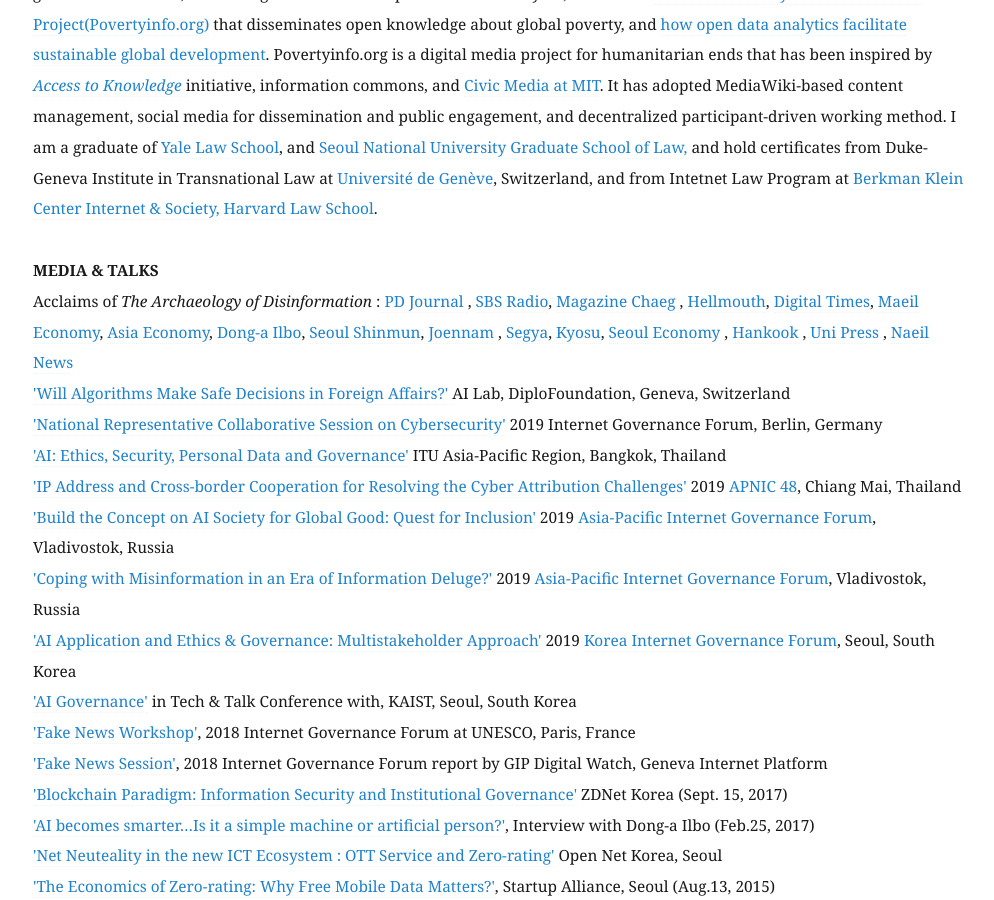
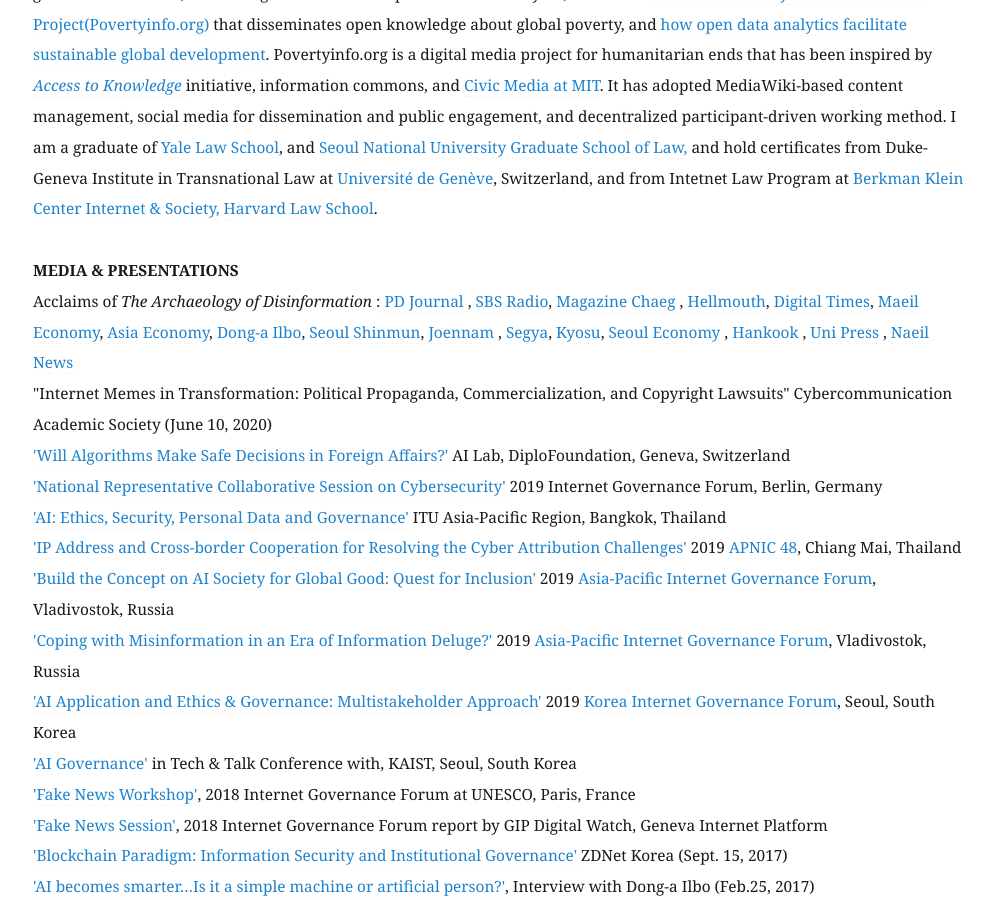
Before and after one commit to eunchangchoi/eunchangchoi.github.io, a Jekyll site: the page built from index.md, in a window 1280 px wide and 900 px high, scrolled down 1891 px. Shown: the whole window, without its empty margins (67-1061 px from the left). Built offline with Jekyll 4.4.1, drawn with Linux system fonts in a browser that asks for light colours.

Commit message:
Update index.md

```diff
--- a/index.md
+++ b/index.md
@@ -31,9 +31,10 @@
 <br>
 <br>
 
- <strong> MEDIA & TALKS </strong> <br>
+ <strong> MEDIA & PRESENTATIONS </strong> <br>
  Acclaims of<i> The Archaeology of Disinformation </i>:<a href="https://www.pdjournal.com/news/articleView.html?idxno=71119"> PD Journal </a>, <a href="http://radio.sbs.co.kr/gorealra/player/?podId=P0000000874&vodId=V0000328499"> SBS Radio</a>, <a href="https://bit.ly/3aVFA4z"> Magazine Chaeg </a>, <a href="https://www.youtube.com/watch?v=MpeoOBXadZ8&feature=youtu.be&t=241"> Hellmouth</a>, <a href="http://www.dt.co.kr/contents.html?article_no=2020030302103869061001"> Digital Times</a>, <a href="https://www.mk.co.kr/news/culture/view/2020/02/155878"> Maeil Economy</a>, <a href="https://www.asiae.co.kr/article/2020022811050161321&mobile=Y"> Asia Economy</a>, <a href="http://www.donga.com/news/article/all/20200216/99724450/1"> Dong-a Ilbo</a>, <a href="https://www.seoul.co.kr/news/newsView.php?id=20200313020005&wlog_tag3=naver">Seoul Shinmun</a>,<a href="https://www.jnilbo.com/2020/02/20/2020022015101829561/"> Joennam </a>, <a href="http://www.segye.com/newsView/20200214510584?OutUrl=naver"> Segya</a>, <a href="https://www.kyosu.net/news/articleView.html?idxno=48054"> Kyosu</a>, <a href="https://www.sedaily.com/NewsVIew/1YYX4ZYYI0"> Seoul Economy </a>, <a href="https://www.hankookilbo.com/News/Read/202002131753026467">Hankook </a>, <a href="https://www.unipress.co.kr/news/articleView.html?idxno=771"> Uni Press </a>, <a href="https://www.naeil.com/news_view/?id_art=341418"> Naeil News </a> <br>
- <a href="https://www.diplomacy.edu/blog/will-algorithms-make-safe-decisions-foreign-affairs">'Will Algorithms Make Safe Decisions in Foreign Affairs?' </a> AI Lab, DiploFoundation, Geneva, Switzerland <br>
+"Internet Memes in Transformation: Political Propaganda, Commercialization, and Copyright Lawsuits" Cybercommunication Academic Society (June 10, 2020)<br>
+<a href="https://www.diplomacy.edu/blog/will-algorithms-make-safe-decisions-foreign-affairs">'Will Algorithms Make Safe Decisions in Foreign Affairs?' </a> AI Lab, DiploFoundation, Geneva, Switzerland <br>
 <a href="https://www.youtube.com/watch?v=nsZJaB3fx0E&feature=youtu.be&t=1689">'National Representative Collaborative Session on Cybersecurity'</a> 2019 Internet Governance Forum, Berlin, Germany <br>
 <a href="https://www.itu.int/en/ITU-D/Regional-Presence/AsiaPacific/Pages/Events/2019/Artificial-Intelligence-Overview-and-Applications.aspx"> 'AI: Ethics, Security, Personal Data and Governance'</a> ITU Asia-Pacific Region, Bangkok, Thailand<br>
 <a href="https://youtu.be/uRsC_ypHGCg?t=1348">'IP Address and Cross-border Cooperation for Resolving the Cyber Attribution Challenges'</a> 2019<a href="https://conference.apnic.net/48/program/schedule/#/day/6/cooperation-sig"> APNIC 48</a>, Chiang Mai, Thailand<br>
```
